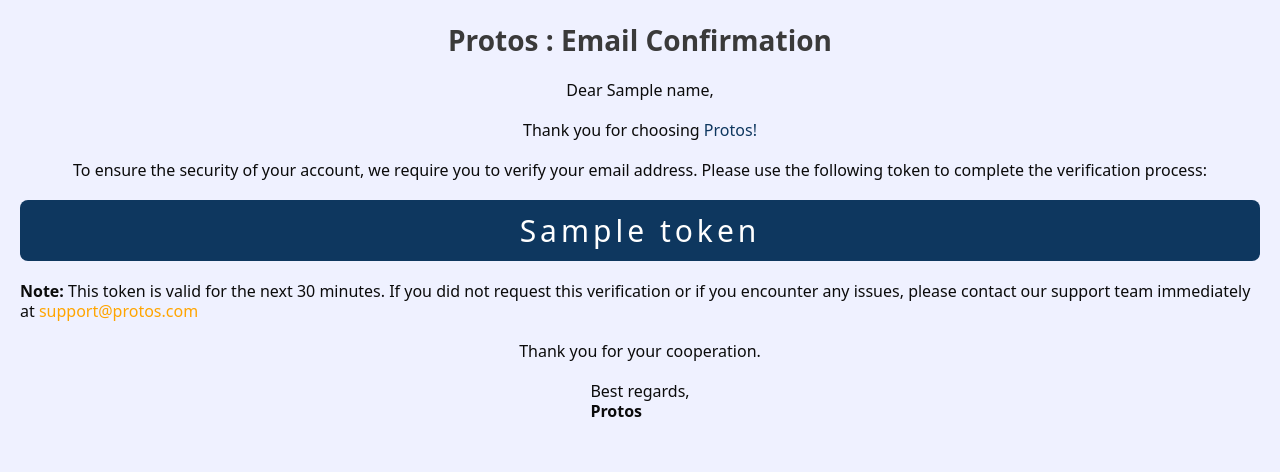
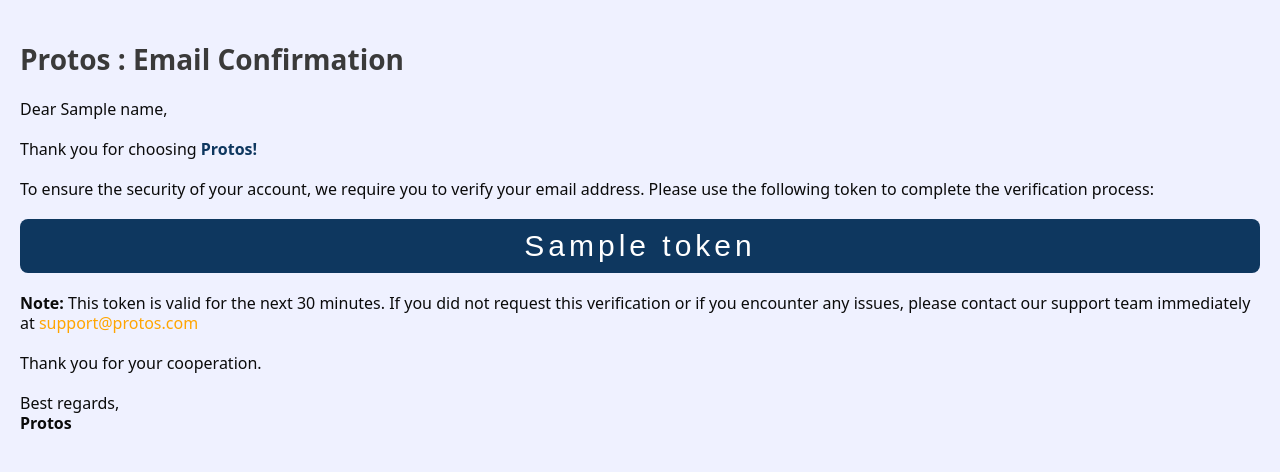
Before and after one commit to davidinmichael/protos-backend, a Django app: template accounts/templates/account/email_token.html in a window 1280 px wide. Shown: the top 472 px of the page. Run offline with Django 5.2, Linux system fonts and the light colour scheme; the template is opened without the code that fills it: most values are stand-ins (such as "Sample title", 1, 10 or a date in 2020).

Commit message:
Token email template updated.

```diff
--- a/accounts/signals.py
+++ b/accounts/signals.py
@@ -16,7 +16,7 @@ def send_welcome_email(sender, instance, created, **kwargs):
     if created:
         try:
             token_send_email(instance.email, "Verify Email",
-                             user_token, template)
+                             template)
             print("Email sent to", instance.email)
             print("This is the token:", user_token)
         except:
--- a/accounts/templates/account/email_token.html
+++ b/accounts/templates/account/email_token.html
@@ -5,31 +5,30 @@
   <head>
     <meta charset="UTF-8" />
     <meta name="viewport" content="width=device-width, initial-scale=1.0" />
-    <link rel="stylesheet" href="{% static 'css/styles.css' %}" />
     <title>Email Verification</title>
   </head>
 
-  <body>
-    <div class="wrapper">
-      <h1>Protos : Email Confirmation</h1>
-      <p>Dear {{name}},</p>
-      <p>
-        Thank you for choosing <span class="highlight-primary">Protos!</span>
+  <body style="margin: 0; font-family: 'Noto Sans', Helvetica, Arial, sans-serif; background-color: rgb(239, 241, 255); justify-items: center;">
+    <div class="wrapper" style="padding: 20px;">
+      <h1 style="color: #3a3a3a; font-size: 28px; font-family: Noto Sans; margin-bottom: 20px; font-weight: 600; line-height: 40px; word-wrap: break-word;">Protos : Email Confirmation</h1>
+      <p style="color: #0b0b0b; font-size: 16px; margin-bottom: 20px; font-family: Noto Sans; font-weight: 500; line-height: 20px; word-wrap: break-word;">
+        Dear {{name}},
       </p>
-      <p>
-        To ensure the security of your account, we require you to verify your
-        email address. Please use the following token to complete the
-        verification process:
+      <p style="color: #0b0b0b; font-size: 16px; margin-bottom: 20px; font-family: Noto Sans; font-weight: 500; line-height: 20px; word-wrap: break-word;">
+        Thank you for choosing <span style="color: #0e375f; font-weight: bold;">Protos!</span>
       </p>
-      <button>{{ token }}</button>
-      <p>
-        <strong>Note:</strong> This token is valid for the next 30 minutes. If
-        you did not request this verification or if you encounter any issues,
-        please contact our support team immediately at
-        <span class="highlight-yellow">support@protos.com</span>
+      <p style="color: #0b0b0b; font-size: 16px; margin-bottom: 20px; font-family: Noto Sans; font-weight: 500; line-height: 20px; word-wrap: break-word;">
+        To ensure the security of your account, we require you to verify your email address. Please use the following token to complete the verification process:
       </p>
-      <p>Thank you for your cooperation.</p>
-      <p>
+      <button style="width: 100%; border-radius: 8px; background: #0e375f; border: none; display: flex; font-size: 30px; letter-spacing: 4px; color: #fff; margin-bottom: 20px; padding: 10px 30px; justify-content: center; align-items: center;">{{ token }}</button>
+      <p style="color: #0b0b0b; font-size: 16px; margin-bottom: 20px; font-family: Noto Sans; font-weight: 500; line-height: 20px; word-wrap: break-word;">
+        <strong>Note:</strong> This token is valid for the next 30 minutes. If you did not request this verification or if you encounter any issues, please contact our support team immediately at
+        <span style="color: #ffa500;">support@protos.com</span>
+      </p>
+      <p style="color: #0b0b0b; font-size: 16px; margin-bottom: 20px; font-family: Noto Sans; font-weight: 500; line-height: 20px; word-wrap: break-word;">
+        Thank you for your cooperation.
+      </p>
+      <p style="color: #0b0b0b; font-size: 16px; margin-bottom: 20px; font-family: Noto Sans; font-weight: 500; line-height: 20px; word-wrap: break-word;">
         Best regards, <br />
         <strong>Protos</strong>
       </p>
--- a/accounts/utils.py
+++ b/accounts/utils.py
@@ -5,13 +5,13 @@ from django.core.mail import EmailMessage, EmailMultiAlternatives
 import ipinfo, os
 
 
-def token_send_email(user_email, email_subject, email_body, template):
+def token_send_email(user_email, email_subject, template):
     from_email = settings.EMAIL_HOST_USER
     to_email = [user_email]
 
     email = EmailMultiAlternatives(
         subject=email_subject,
-        body=email_body,
+        body=template,
         from_email=from_email,
         to=to_email,
     )
```
